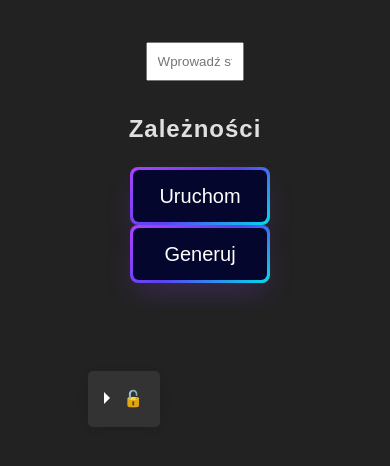
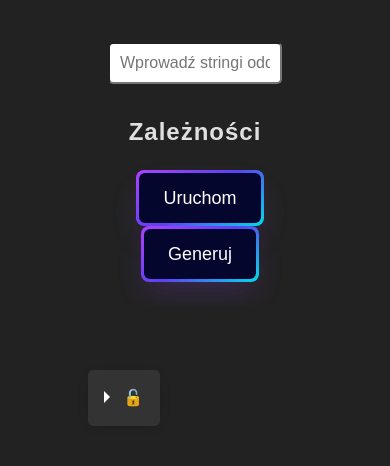
Before and after one commit to r3conx/Tester-Zale-no-ci, a plain HTML site: page index.html in a window 390 px wide. Drawn offline with Linux system fonts and the light colour scheme.

Commit message:
18 sty 2024, 08:00

```diff
--- a/style.css
+++ b/style.css
@@ -168,3 +168,50 @@ select:active, select:hover {
     min-width: 196px;
   }
 }
+
+#container {
+    width: 80%;
+    max-width: 1200px; /* Prevents the container from being too wide */
+    min-width: 300px; /* Ensures usability on smaller screens */
+    margin: auto;
+    text-align: center;
+}
+
+#inputStrings {
+    width: 25%;
+    padding: 10px;
+    margin: 10px 0;
+    border-radius: 5px; /* Rounded corners */
+    font-size: 1rem; /* Adjust font size */
+}
+
+#dependenciesList {
+    list-style: none;
+    padding: 0;
+}
+
+.dependency {
+    padding: 5px;
+    margin-bottom: 5px;
+    border: 1px solid #ddd;
+    cursor: move;
+    transition: background-color 0.3s; /* Smooth transition for hover effect */
+}
+
+.dependency:hover {
+    background-color: #f2f2f2; /* Hover effect */
+}
+
+/* Further refine your details and summary styles as needed */
+/* ... */
+
+@media (max-width: 768px) {
+    #inputStrings {
+        width: 50%; /* Adjust width for smaller screens */
+    }
+
+    .button-64 {
+        font-size: 18px; /* Adjust button font size for smaller screens */
+        min-width: 100px; /* Adjust minimum width */
+    }
+}
```
